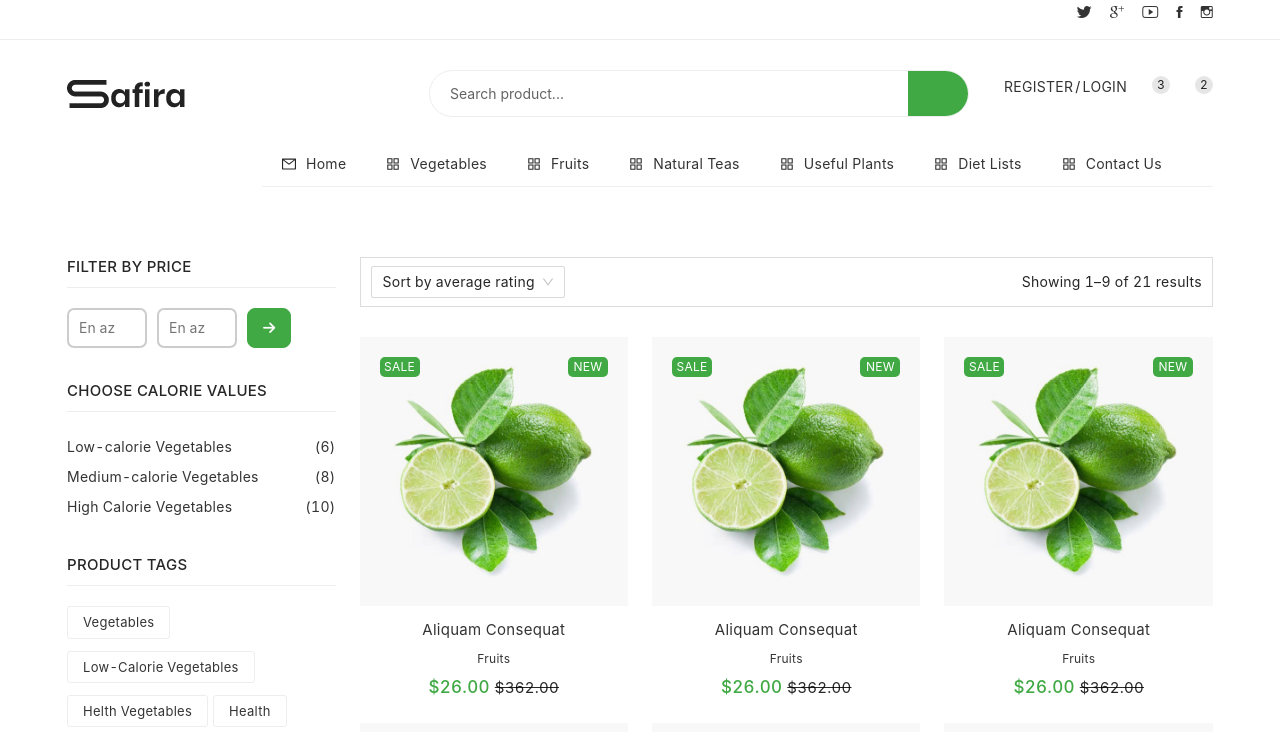
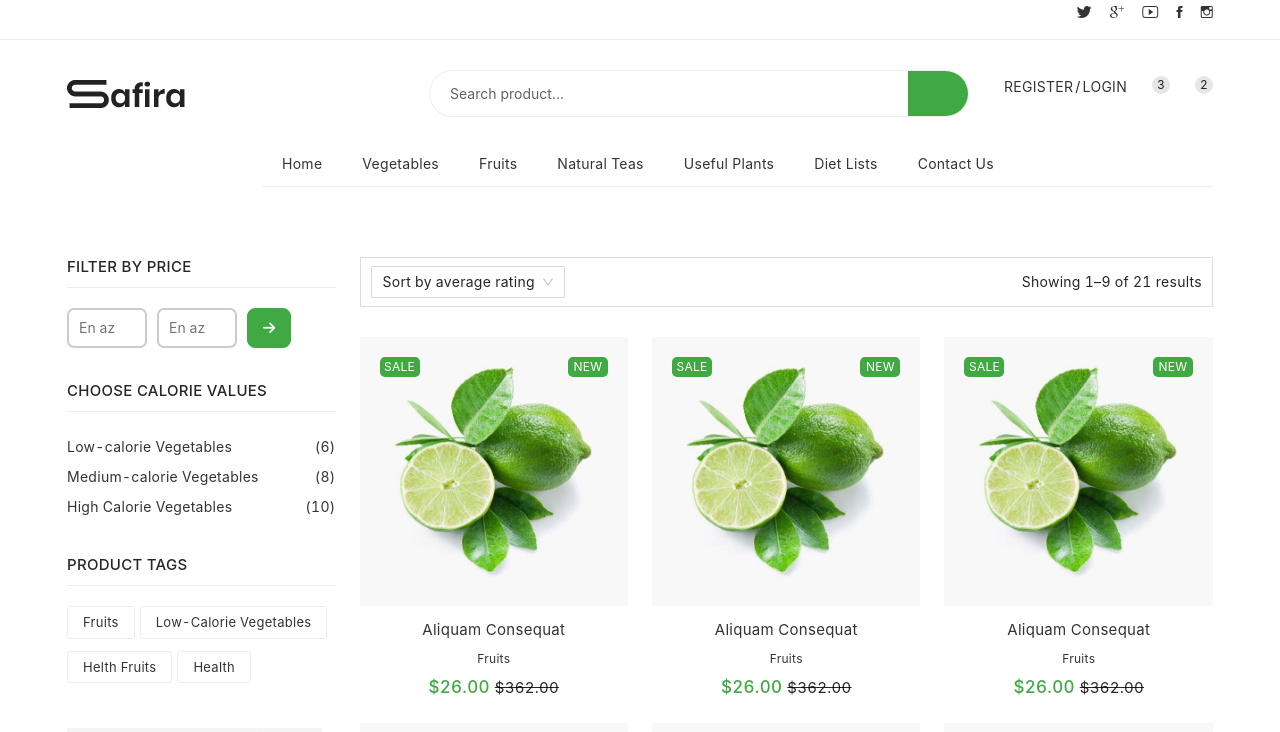
Before and after one commit to muhsindeniz/health-pathh, a React (Create React App) app: page /fruits in a window 1280 px wide. Shown: the top 732 px of the page. Built offline with nearby package versions, Linux system fonts and the light colour scheme; a web font is replaced by a local one.

Commit message:
layout edited

```diff
--- a/public/index.html
+++ b/public/index.html
@@ -7,11 +7,11 @@
     <meta name="theme-color" content="#000000" />
     <meta
       name="description"
-      content="Web site created using create-react-app"
+      content="You can easily obtain health products and create your own diet list."
     />
     <link rel="apple-touch-icon" href="%PUBLIC_URL%/logo192.png" />
     <link rel="manifest" href="%PUBLIC_URL%/manifest.json" />
-    <title>React App</title>
+    <title>Helath Path | Your Health Path</title>
     <link rel="stylesheet" href="https://cdnjs.cloudflare.com/ajax/libs/font-awesome/6.0.0-beta3/css/all.min.css">
     <link rel="stylesheet" href="http://code.ionicframework.com/ionicons/2.0.1/css/ionicons.min.css">
     <link rel="stylesheet" href="https://cdn.jsdelivr.net/npm/linearicons@1.0.2/dist/web-font/style.min.css">
--- a/src/Components/Layout/Navbar/Navbar.js
+++ b/src/Components/Layout/Navbar/Navbar.js
@@ -4,7 +4,6 @@ import { Link } from 'react-router-dom'
 import product from '../../../Assets/media/img/s-product/product.jpg'
 import product2 from '../../../Assets/media/img/s-product/product2.jpg'
 import { Menu } from 'antd';
-import { MailOutlined, AppstoreOutlined, SettingOutlined } from '@ant-design/icons';
 
 const Navbar = () => {
 
@@ -150,28 +149,27 @@ const Navbar = () => {
                                 </div>
                                 <div className="col-lg-10 col-sm-12">
                                     <Menu mode="horizontal">
-                                        <Menu.Item key="home" icon={<MailOutlined />}>
+                                        <Menu.Item key="home" >
                                         <Link to="/">Home</Link>
                                         </Menu.Item>
-                                        <Menu.Item key="vegetables"  icon={<AppstoreOutlined />}>
+                                        <Menu.Item key="vegetables">
                                         <Link to="/vegetables">Vegetables</Link>
                                         </Menu.Item>
-                                        <Menu.Item key="fruits"  icon={<AppstoreOutlined />}>
+                                        <Menu.Item key="fruits">
                                         <Link to="/fruits">Fruits</Link>
                                         </Menu.Item>
-                                        <Menu.Item key="tea"  icon={<AppstoreOutlined />}>
+                                        <Menu.Item key="tea">
                                         <Link to="/natural-teas">Natural Teas</Link>
                                         </Menu.Item>
-                                        <Menu.Item key="plants"  icon={<AppstoreOutlined />}>
+                                        <Menu.Item key="plants">
                                         <Link to="/useful-plants">Useful Plants</Link>
                                         </Menu.Item>
-                                        <Menu.Item key="lists"  icon={<AppstoreOutlined />}>
+                                        <Menu.Item key="lists">
                                         <Link to="/diet-list">Diet Lists</Link>
                                         </Menu.Item>
-                                        <Menu.Item key="us"  icon={<AppstoreOutlined />}>
+                                        <Menu.Item key="us">
                                         <Link to="/contact">Contact Us</Link>
                                         </Menu.Item>
-
                                     </Menu>
 
                                 </div>
--- a/src/Pages/Contact/Contact.js
+++ b/src/Pages/Contact/Contact.js
@@ -20,9 +20,9 @@ const Contact = () => {
                                 <h3>contact us</h3>
                                 <p>We find the most healthy and natural foods for you, we prepare your personalized diet lists according to your body mass index value.</p>
                                 <ul>
-                                    <li><i className="fa fa-fax"></i>  Address : New Neighborhood Ahmet Rasim Street House No: 145 Hatay / Samandag</li>
-                                    <li><i className="far fa-paper-plane"></i> <Link href="mailto:mnknsro413@gmail.com">mnknsro413@gmail.com</Link></li>
-                                    <li><i className="fa fa-phone"></i><Link href="tel:0(1234)567890">0(545) 725 04 40</Link>  </li>
+                                    <li><i className="fa fa-fax"></i>  Address : Maarif Mahallesi 9007. Sokak Academia Residance B Blok 2. Kat 12 Numara Kahramanmaraş / Onikişubat</li>
+                                    <li><i className="far fa-paper-plane"></i> <a  target="_blank" href="mailto:mnknsro413@gmail.com">mnknsro413@gmail.com</a></li>
+                                    <li><i className="fa fa-phone"></i><a target="_blank" href="tel:0(1234)567890">0(545) 725 04 40</a>  </li>
                                 </ul>
                             </div>
                         </div>
--- a/src/Pages/Fruits/Fruits.js
+++ b/src/Pages/Fruits/Fruits.js
@@ -26,7 +26,7 @@ const Fruits = () => {
                                         <div className="filter-price">
                                             <input placeholder="En az" type="number" />
                                             <input placeholder="En az" type="number" />
-                                            <button type="submit"><i class="fas fa-arrow-right"></i></button>
+                                            <button type="submit"><i className="fas fa-arrow-right"></i></button>
                                         </div>
                                     </div>
                                     <div className="widget_list widget_color">
@@ -46,10 +46,10 @@ const Fruits = () => {
                                     <div className="widget_list tags_widget">
                                         <h3>Product tags</h3>
                                         <div className="tag_cloud">
-                                            <Link to="/vegetables">Vegetables</Link>
-                                            <Link to="/vegetables">Low-calorie Vegetables</Link>
-                                            <Link to="/vegetables">Helth Vegetables</Link>
-                                            <Link to="/vegetables">Health</Link>
+                                            <Link to="/fruits">Fruits</Link>
+                                            <Link to="/fruits">Low-calorie Vegetables</Link>
+                                            <Link to="/fruits">Helth Fruits</Link>
+                                            <Link to="/fruits">Health</Link>
                                         </div>
                                     </div>
                                     <div className="widget_list banner_widget">
--- a/src/Pages/NaturalTeas/NaturalTeas.js
+++ b/src/Pages/NaturalTeas/NaturalTeas.js
@@ -26,7 +26,7 @@ const NaturalTeas = () => {
                                         <div className="filter-price">
                                             <input placeholder="En az" type="number" />
                                             <input placeholder="En az" type="number" />
-                                            <button type="submit"><i class="fas fa-arrow-right"></i></button>
+                                            <button type="submit"><i className="fas fa-arrow-right"></i></button>
                                         </div>
                                     </div>
                                     <div className="widget_list widget_color">
@@ -46,10 +46,9 @@ const NaturalTeas = () => {
                                     <div className="widget_list tags_widget">
                                         <h3>Product tags</h3>
                                         <div className="tag_cloud">
-                                            <Link to="/vegetables">Vegetables</Link>
-                                            <Link to="/vegetables">Low-calorie Vegetables</Link>
-                                            <Link to="/vegetables">Helth Vegetables</Link>
-                                            <Link to="/vegetables">Health</Link>
+                                            <Link to="/natural-teas">Natural Teas</Link>
+                                            <Link to="/natural-teas">Low-calorie Vegetables</Link>
+                                            <Link to="/natural-teas">Health</Link>
                                         </div>
                                     </div>
                                     <div className="widget_list banner_widget">
--- a/src/Pages/Plants/Plants.js
+++ b/src/Pages/Plants/Plants.js
@@ -26,7 +26,7 @@ const Plants = () => {
                                         <div className="filter-price">
                                             <input placeholder="En az" type="number" />
                                             <input placeholder="En az" type="number" />
-                                            <button type="submit"><i class="fas fa-arrow-right"></i></button>
+                                            <button type="submit"><i className="fas fa-arrow-right"></i></button>
                                         </div>
                                     </div>
                                     <div className="widget_list widget_color">
@@ -46,10 +46,9 @@ const Plants = () => {
                                     <div className="widget_list tags_widget">
                                         <h3>Product tags</h3>
                                         <div className="tag_cloud">
-                                            <Link to="/vegetables">Vegetables</Link>
-                                            <Link to="/vegetables">Low-calorie Vegetables</Link>
-                                            <Link to="/vegetables">Helth Vegetables</Link>
-                                            <Link to="/vegetables">Health</Link>
+                                            <Link to="/useful-plants">Useful Plants</Link>
+                                            <Link to="/useful-plants">Low-calorie Vegetables</Link>
+                                            <Link to="/useful-plants">Health</Link>
                                         </div>
                                     </div>
                                     <div className="widget_list banner_widget">
--- a/src/Pages/Vegetables/Vegetables.js
+++ b/src/Pages/Vegetables/Vegetables.js
@@ -26,7 +26,7 @@ const Vegetables = () => {
                                         <div className="filter-price">
                                             <input placeholder="En az" type="number" />
                                             <input placeholder="En az" type="number" />
-                                            <button type="submit"><i class="fas fa-arrow-right"></i></button>
+                                            <button type="submit"><i className="fas fa-arrow-right"></i></button>
                                         </div>
                                     </div>
                                     <div className="widget_list widget_color">
```
Also changed, not shown: 1 other file (tests, documents, lock files or other folders).
